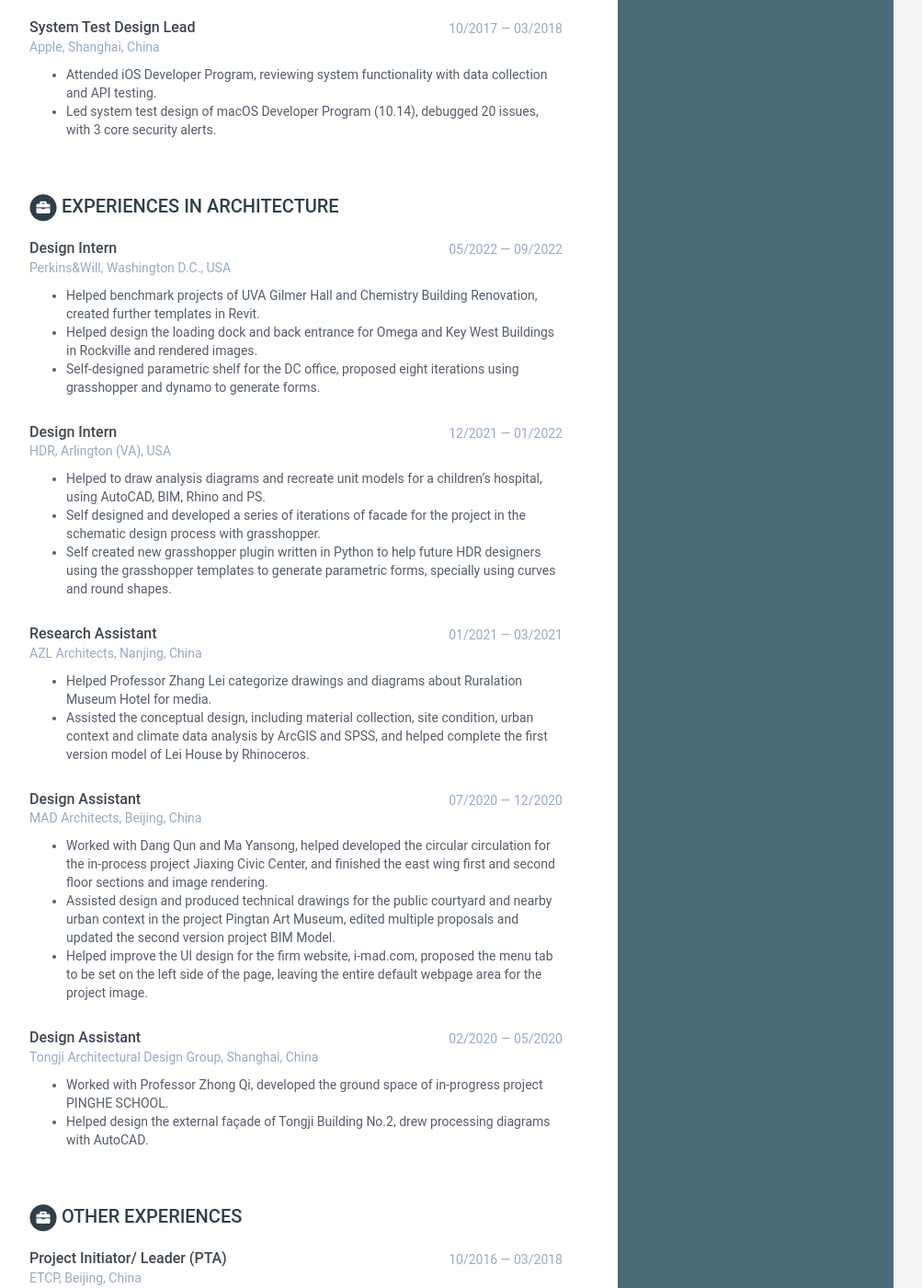
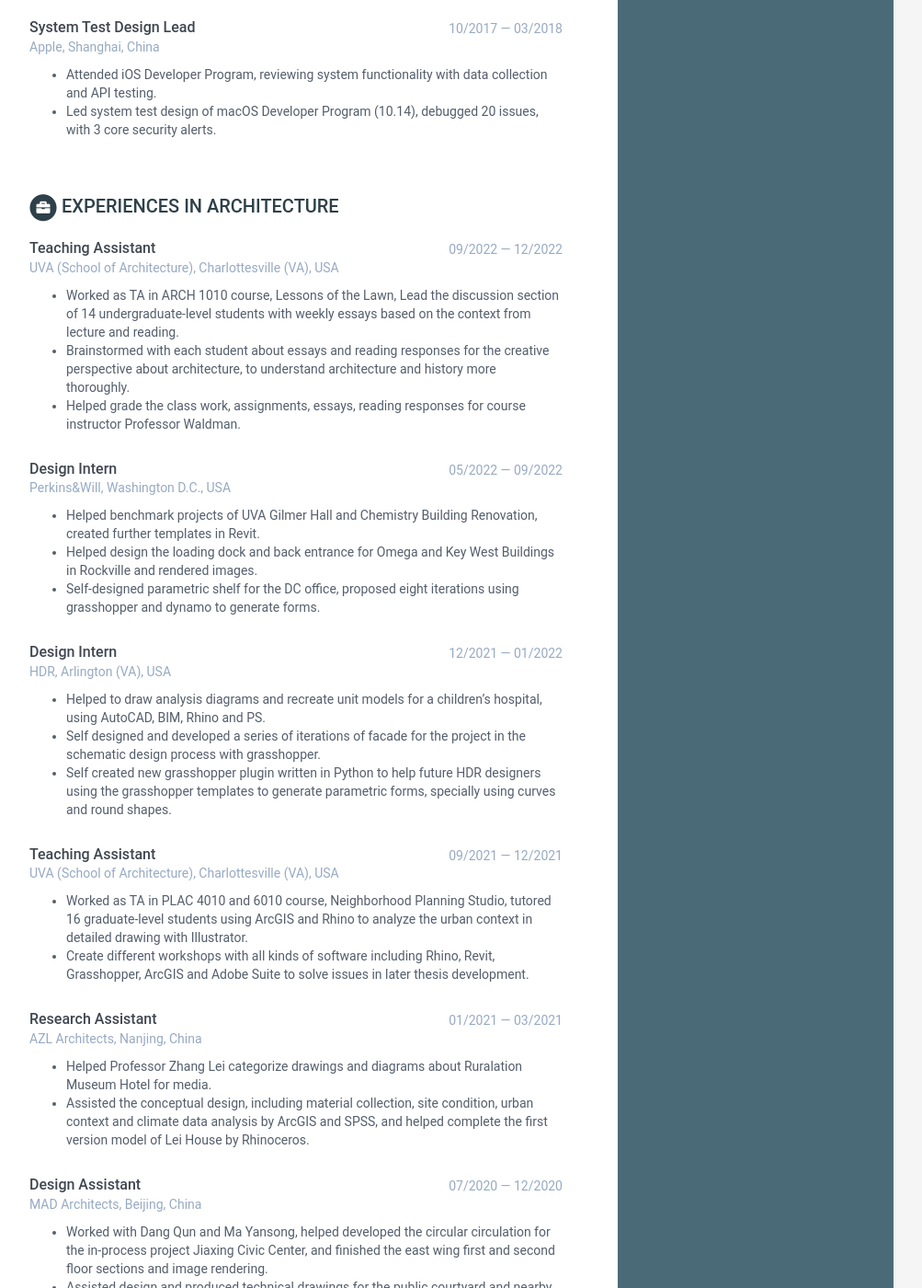
Before and after one commit to FangFrankSun/My_Resume, a Jekyll site: the page built from index.html, in a window 1280 px wide and 1400 px high, scrolled down 1169 px. Shown: the whole window at 92% size, without its empty margins (168-1171 px from the left). Built offline with Jekyll 4.4.1, drawn with Linux system fonts in a browser that asks for light colours.

Commit message:
Update data.yml

```diff
--- a/_data/data.yml
+++ b/_data/data.yml
@@ -116,6 +116,16 @@ experiences1:
 experiences2:
     title: Experiences in Architecture
     info:
+
+      - role: Teaching Assistant
+        time: 09/2022 — 12/2022
+        company: UVA (School of Architecture), Charlottesville (VA), USA
+        details: |
+          - Worked as TA in ARCH 1010 course, Lessons of the Lawn, Lead the discussion section of 14 undergraduate-level students with weekly essays based on the context from lecture and reading.
+          - Brainstormed with each student about essays and reading responses for the creative perspective about architecture, to understand architecture and history more thoroughly.
+          - Helped grade the class work, assignments, essays, reading responses for course instructor Professor Waldman.
+
+
       - role: Design Intern
         time: 05/2022 — 09/2022
         company: Perkins&Will, Washington D.C., USA
@@ -124,6 +134,7 @@ experiences2:
           - Helped design the loading dock and back entrance for Omega and Key West Buildings in Rockville and rendered images.
           - Self-designed parametric shelf for the DC office, proposed eight iterations using grasshopper and dynamo to generate forms.
 
+
       - role: Design Intern
         time: 12/2021 — 01/2022
         company: HDR, Arlington (VA), USA
@@ -131,6 +142,15 @@ experiences2:
           - Helped to draw analysis diagrams and recreate unit models for a children's hospital, using AutoCAD, BIM, Rhino and PS.
           - Self designed and developed a series of iterations of facade for the project in the schematic design process with grasshopper.
           - Self created new grasshopper plugin written in Python to help future HDR designers using the grasshopper templates to generate parametric forms, specially using curves and round shapes.
+
+
+      - role: Teaching Assistant
+        time: 09/2021 — 12/2021
+        company: UVA (School of Architecture), Charlottesville (VA), USA
+        details: |
+          - Worked as TA in PLAC 4010 and 6010 course, Neighborhood Planning Studio, tutored 16 graduate-level students using ArcGIS and Rhino to analyze the urban context in detailed drawing with Illustrator.
+          - Create different workshops with all kinds of software including Rhino, Revit, Grasshopper, ArcGIS and Adobe Suite to solve issues in later thesis development.
+
 
       - role: Research Assistant
         time: 01/2021 — 03/2021
```
